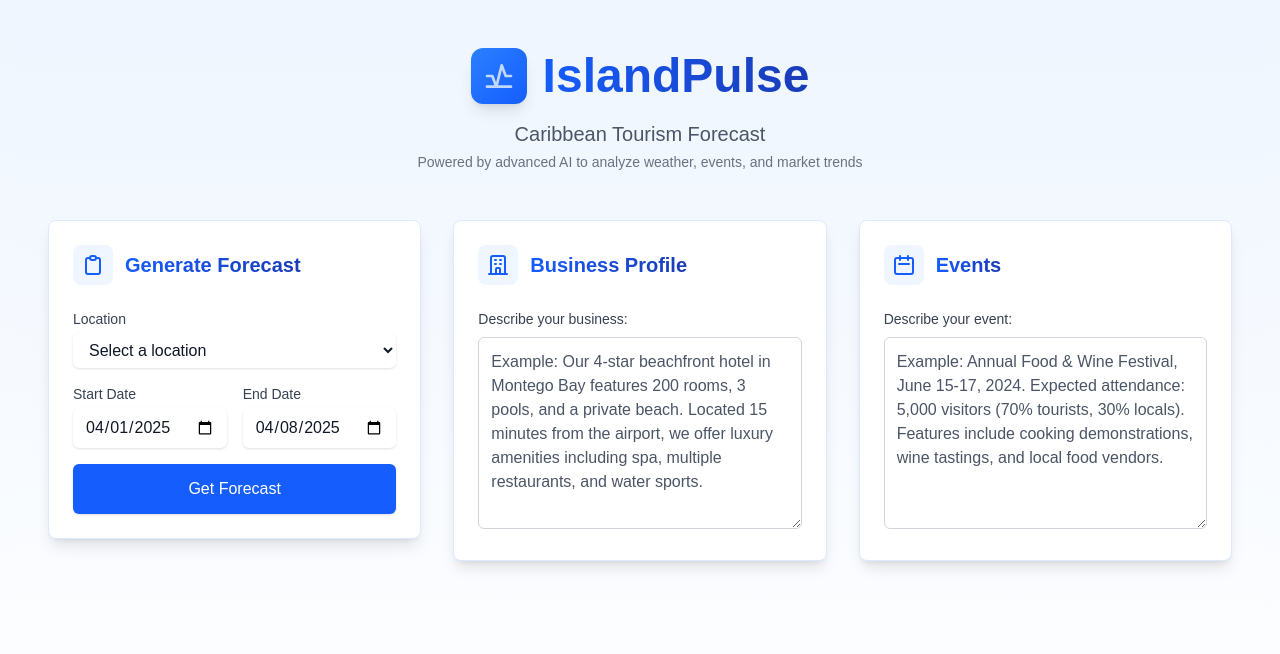
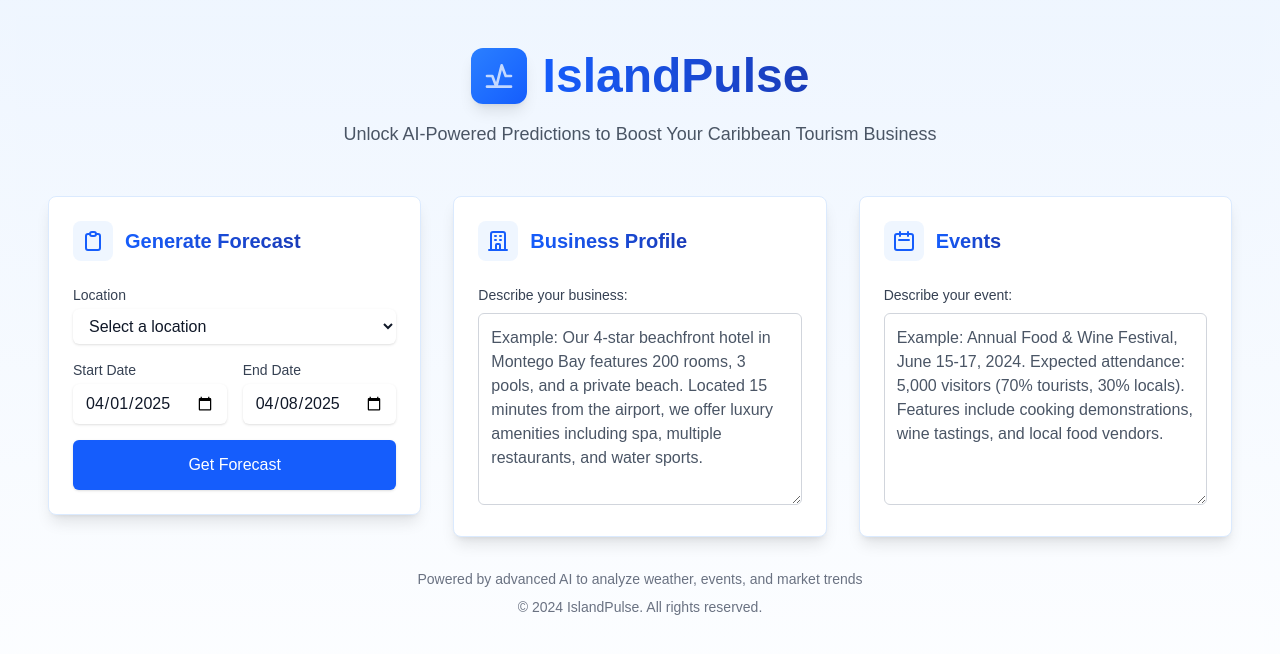
Before and after one commit to davidanoel/islandpulse, a Next.js app: page / in a window 1280 px wide. Shown: the top 654 px of the page. Built offline with nearby package versions, Linux system fonts and the light colour scheme.

Commit message:
subtitle fix

```diff
--- a/src/app/page.js
+++ b/src/app/page.js
@@ -144,11 +144,8 @@ export default function Home() {
                   </h1>
                 </div>
               </div>
-              <p className="text-lg sm:text-xl text-gray-600 font-medium text-center max-w-2xl mx-auto">
-                Caribbean Tourism Forecast
-                <span className="block text-sm text-gray-500 mt-1">
-                  Powered by advanced AI to analyze weather, events, and market trends
-                </span>
+              <p className="text-lg sm:text-lg text-gray-600 font-medium text-center max-w-2xl mx-auto">
+                Unlock AI-Powered Predictions to Boost Your Caribbean Tourism Business
               </p>
             </div>
 
@@ -638,6 +635,10 @@ export default function Home() {
               </div>
             )}
           </div>
+          <footer className="text-center text-sm text-gray-500 mt-8">
+            <p>Powered by advanced AI to analyze weather, events, and market trends</p>
+            <p className="mt-2">© 2024 IslandPulse. All rights reserved.</p>
+          </footer>
         </main>
       </div>
     </div>
```
